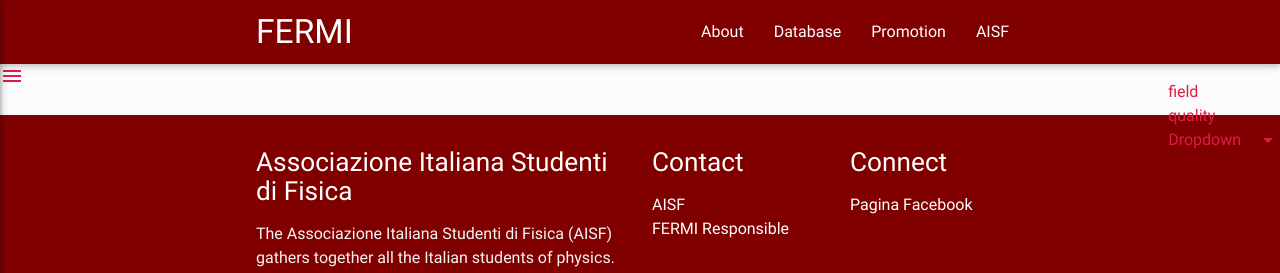
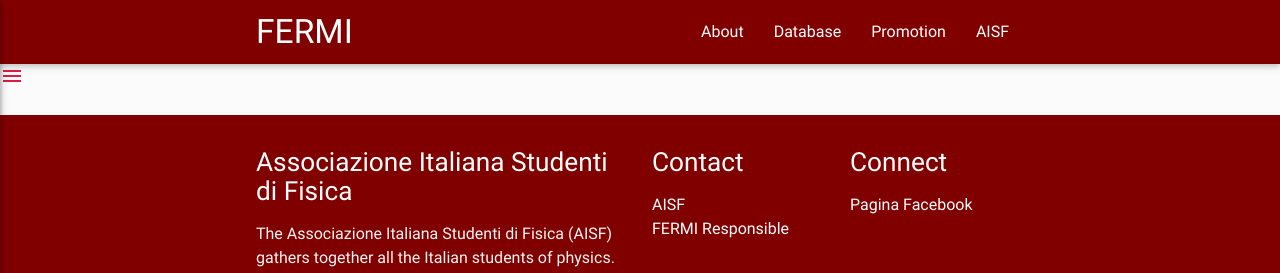
Before and after one commit to philosophysics/fermivisual, a Jekyll site: the page built from database.html, in a window 1280 px wide. Shown: the top 273 px of the page. Built offline with Jekyll 4.4.1, drawn with Linux system fonts in a browser that asks for light colours; nearby versions of some CDN libraries.

Commit message:
Update database.html

```diff
--- a/database.html
+++ b/database.html
@@ -22,17 +22,7 @@
         </ul>
       </li>
     </ul>
-    <ul class="right hide-on-med-and-down">
-      <li><a href="#!">field</a></li>
-      <li><a href="#!">quality</a></li>
-      <li><a class="dropdown-button" href="#!" data-activates="dropdown1">Dropdown<i class="material-icons right">arrow_drop_down</i></a></li>
-      <ul id='dropdown1' class='dropdown-content'>
-        <li><a href="#!">nuclear</a></li>
-        <li><a href="#!">photonics</a></li>
-        <li><a href="#!">Third</a></li>
-        <li><a href="#!">Fourth</a></li>
-      </ul>
-    </ul>
+
     <a href="#" data-activates="slide-out" class="button-collapse"><i class="material-icons">menu</i></a>
 
 
```
